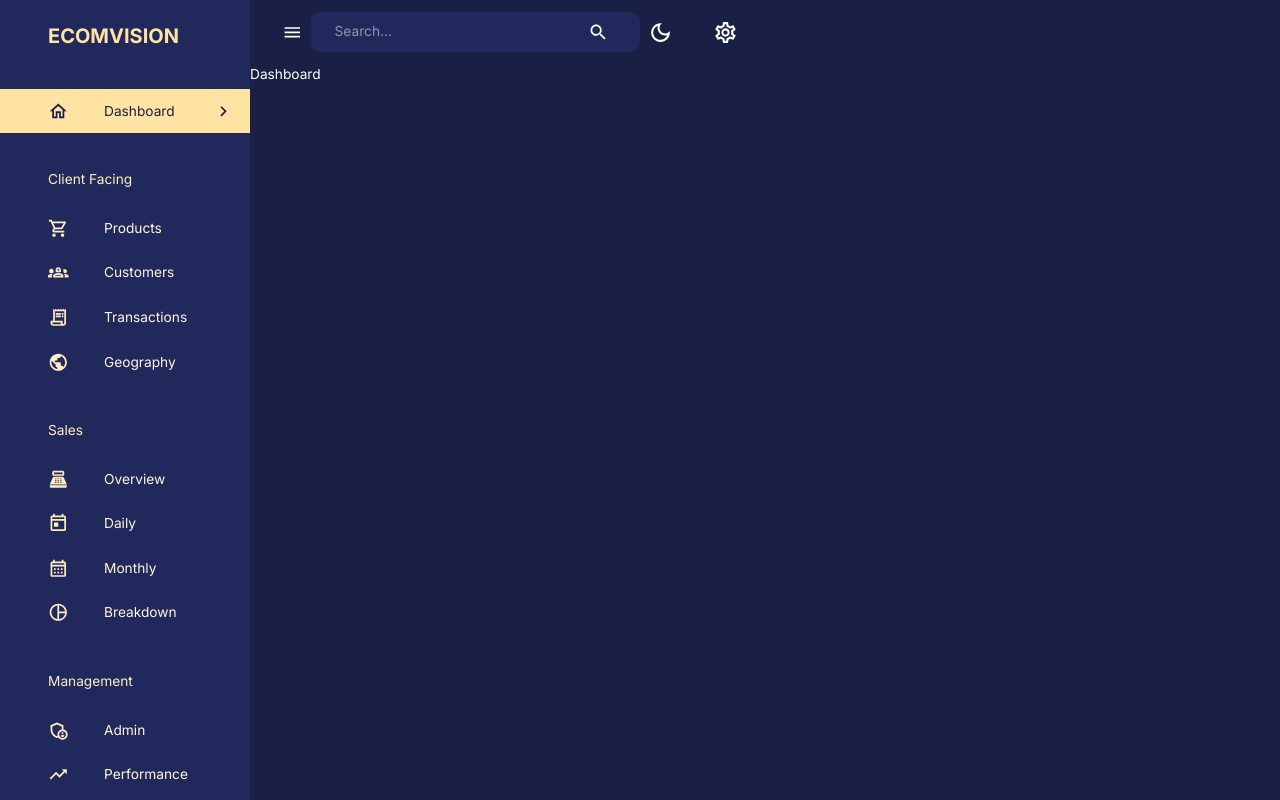
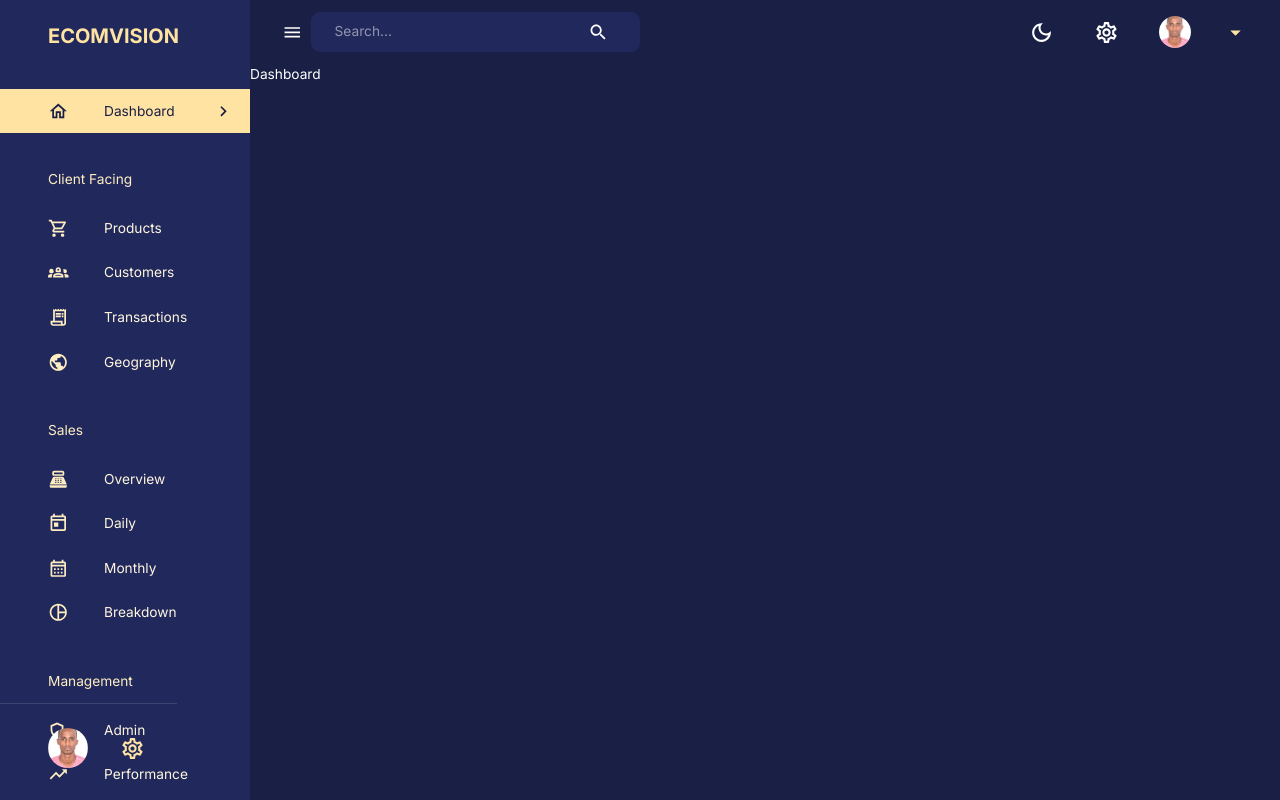
Before and after one commit to Fathismael93/Dashboard-MERN, a React (Vite) app in the folder client/: page /dashboard in a window 1280 px wide. Built offline with nearby package versions, Linux system fonts and the light colour scheme; no server answers.

Commit message:
finished navbar-sidebar, with current user logged in

```diff
--- a/client/package.json
+++ b/client/package.json
@@ -19,6 +19,7 @@
     "@nivo/geo": "^0.80.0",
     "@nivo/pie": "^0.80.0",
     "@reduxjs/toolkit": "^1.9.5",
+    "dotenv": "^16.0.3",
     "react": "^18.2.0",
     "react-datepicker": "^4.8.0",
     "react-dom": "^18.2.0",
--- a/client/src/components/Navbar.jsx
+++ b/client/src/components/Navbar.jsx
@@ -4,11 +4,16 @@
 import { useDispatch } from 'react-redux'
 import { setMode } from '../state'
 import profileImage from '../assets/profil.jpg'
-import { AppBar, IconButton, InputBase, Toolbar, useTheme } from '@mui/material'
+import { AppBar, Button, Box, IconButton, InputBase, MenuItem, Menu, Toolbar, Typography, useTheme } from '@mui/material'
 
-const Navbar = ({ isSidebarOpen, setIsSidebarOpen}) => {
+const Navbar = ({ user, isSidebarOpen, setIsSidebarOpen}) => {
     const dispatch = useDispatch()
     const theme = useTheme()
+
+    const [anchorEl, setAnchorEl] = useState(null)
+    const isOpen = Boolean(anchorEl)
+    const handleClick = (event) => setAnchorEl(event.currentTarget)
+    const handleClose = () => setAnchorEl(null)
 
     return (
         <AppBar
@@ -49,6 +54,48 @@
                     <IconButton>
                         <SettingsOutlined sx={{ fontSize: '25px'}} />
                     </IconButton>
+                    <FlexBetween>
+                        <Button
+                            onClick={handleClick}
+                            sx={{display: 'flex', justifyContent: 'space-between', alignItems: 'center', textTransform: 'none', gap: '1rem'}}
+                        >
+                            <Box
+                                component="img"
+                                alt="profile"
+                                src={profileImage}
+                                height="32px"
+                                width="32px"
+                                borderRadius="50%"
+                                sx={{ objectFit: "cover" }}
+                            />
+                            <Box textAlign="left">
+                                <Typography
+                                    fontWeight="bold"
+                                    fontSize="0.85rem"
+                                    sx={{ color: theme.palette.secondary[100] }}
+                                >
+                                    {user.name}
+                                </Typography>
+                                <Typography
+                                    fontSize="0.75rem"
+                                    sx={{ color: theme.palette.secondary[200] }}
+                                >
+                                    {user.occupation}
+                                </Typography>
+                            </Box>
+                            <ArrowDropDownOutlined
+                                sx={{color: theme.palette.secondary[300], fontSize: "25px"}}
+                            />
+                        </Button>
+                        <Menu
+                            anchorEl={anchorEl}
+                            open={isOpen}
+                            onClose={handleClose}
+                            anchorOrigin={{ vertical: "bottom", horizontal: "center"}}
+                        >
+                            <MenuItem onClick={handleClose}>Log Out</MenuItem>
+                        </Menu>
+                    </FlexBetween>
                 </FlexBetween>
             </Toolbar>
         </AppBar>
--- a/client/src/components/Sidebar.jsx
+++ b/client/src/components/Sidebar.jsx
@@ -83,7 +83,7 @@
 ]
 
 
-const Sidebar = ({ drawerWidth, isSidebarOpen, setIsSidebarOpen, isNonMobile }) => {
+const Sidebar = ({ user, drawerWidth, isSidebarOpen, setIsSidebarOpen, isNonMobile }) => {
 
     const { pathname } = useLocation()
     const [active, setActive] = useState("")
@@ -172,6 +172,38 @@
                         }
                     </List>
                 </Box>
+                <Box position="absolute" bottom="2rem">
+                    <Divider />
+                    <FlexBetween textTransform='none' gap='1rem' m='1.5rem 2rem 0 3rem'>
+                        <Box
+                            component="img"
+                            alt="profile"
+                            src={profileImage}
+                            height="40px"
+                            width="40px"
+                            borderRadius="50%"
+                            sx={{ objectFit: "cover" }}
+                        />
+                            <Box textAlign="left">
+                                <Typography
+                                    fontWeight="bold"
+                                    fontSize="0.9rem"
+                                    sx={{ color: theme.palette.secondary[100] }}
+                                >
+                                    {user.name}
+                                </Typography>
+                                <Typography
+                                    fontSize="0.8rem"
+                                    sx={{ color: theme.palette.secondary[200] }}
+                                >
+                                    {user.occupation}
+                                </Typography>
+                            </Box>
+                            <SettingsOutlined
+                                sx={{ color: theme.palette.secondary[300], fontSize: "25px"}}
+                            />
+                    </FlexBetween>
+                </Box>
             </Drawer>
         )}
     </Box>
--- a/client/src/main.jsx
+++ b/client/src/main.jsx
@@ -7,11 +7,17 @@
 import  globalReducer  from "./state";
 import { Provider } from "react-redux";
 
+import { setupListeners } from '@reduxjs/toolkit/query';
+import { api } from './state/api.js'
+
 const store = configureStore({
   reducer: {
     global: globalReducer,
-  }
+    [api.reducerPath]: api.reducer,
+  },
+  middleware: (getDefault) => getDefault().concat(api.middleware)
 })
+setupListeners(store.dispatch)
 
 ReactDOM.createRoot(document.getElementById('root')).render(
   <React.StrictMode>
--- a/client/src/scenes/layout/index.jsx
+++ b/client/src/scenes/layout/index.jsx
@@ -4,22 +4,28 @@
 import { Outlet } from 'react-router-dom'
 import Navbar from '../../components/Navbar'
 import Sidebar from '../../components/Sidebar'
+import { useGetUserQuery } from '../../state/api.js'
 
 const Layout = () => {
 
   const isNonMobile = useMediaQuery("(min-width: 600px)")
   const [isSidebarOpen, setIsSidebarOpen] = useState(true)
+  const userId = useSelector((state) => state.global.userId)
+  const { data } = useGetUserQuery(userId)
+
 
   return (
     <Box display={isNonMobile ? 'flex' : 'block'} width='100%' height='100%'>
       <Sidebar
+        user={data || {}}
         isNonMobile={isNonMobile}
         drawerWidth="250px"
         isSidebarOpen={isSidebarOpen}
         setIsSidebarOpen={setIsSidebarOpen}
       />
-      <Box>
+      <Box flexGrow={1}>
         <Navbar
+          user={data || {}}
           isSidebarOpen={isSidebarOpen}
           setIsSidebarOpen={setIsSidebarOpen}
         />
--- /dev/null
+++ b/client/src/state/api.js
@@ -0,0 +1,15 @@
+import { createApi, fetchBaseQuery } from '@reduxjs/toolkit/query/react'
+
+export const api = createApi({
+    baseQuery: fetchBaseQuery({ baseUrl: import.meta.env.VITE_APP_BASE_URL}),
+    reducerPath: 'adminApi',
+    tagTypes: ['User'],
+    endpoints: (build) => ({
+        getUser: build.query({
+            query: (id) => `general/user/${id}`,
+            providesTags: ['User']
+        })
+    })
+})
+
+export const { useGetUserQuery } = api
```
Also changed, not shown: 1 other file (tests, documents, lock files or other folders).
